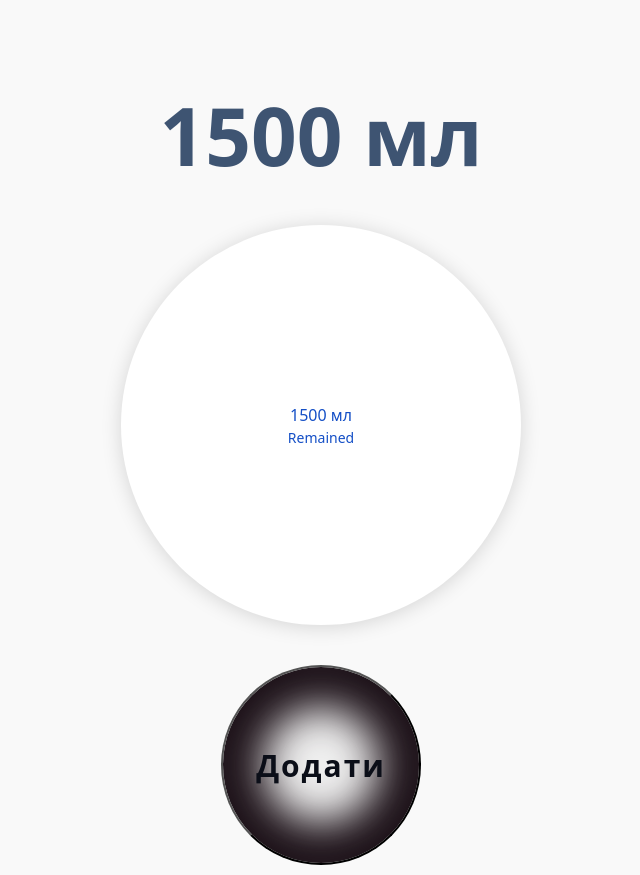
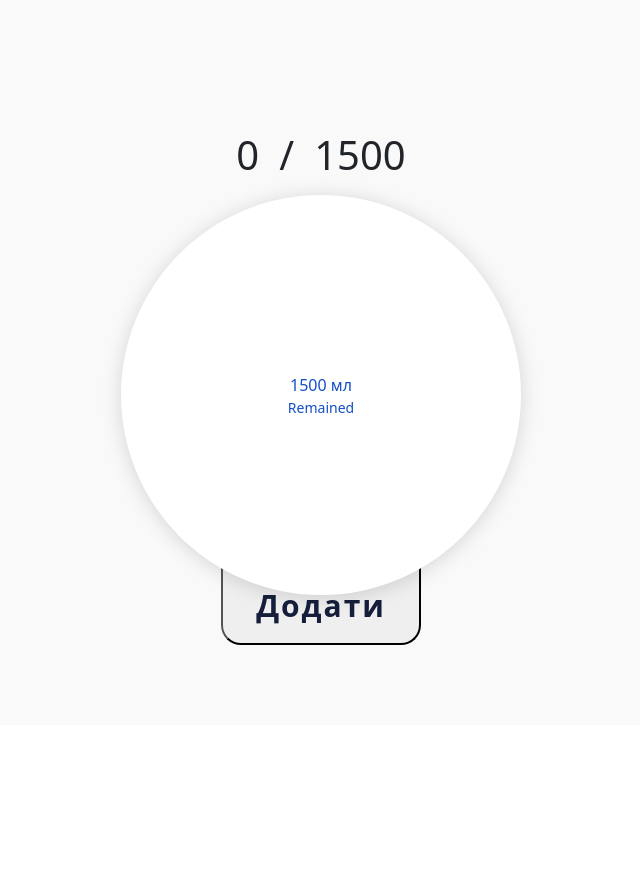
Before and after one commit to SviatLight/water-control, a React (Create React App) app: page /app in a window 1280 px wide. Shown: the whole page, without its empty margins (319-959 px from the left). After the commit the page ends 800 px from the top, so only its background shows below. Built offline with nearby package versions, Linux system fonts and the light colour scheme.

Commit message:
WaterControlApp_0.1

```diff
--- a/src/components/app/WaterControl.jsx
+++ b/src/components/app/WaterControl.jsx
@@ -1,101 +1,64 @@
 import { useState,useRef } from "react";
-import { Prev } from "react-bootstrap/esm/PageItem";
+// import { Prev } from "react-bootstrap/esm/PageItem";
 import style from "./WaterControl.module.css"
 
 
 const WaterControl = () => {
 
   const [dailyRate, setDailyRate] = useState(1500);
-  const [percentage, setPercentage] = useState(0);
-  const [liters, setLiters] = useState(1500);
   let [consumed, setConsumed] = useState(0);
   const [glass, setGlass] = useState(300);
-  let [nubmerGlasses, setNubmerGlasses] = useState(20);
-
-  let vuputo = 0;
+  let nubmerGlassess = Math.round(glass / dailyRate * 100);
+  let [nubmerGlasses, setNubmerGlasses] = useState(nubmerGlassess);
 
 
-
-  const percentages = useRef();
+  const percentage = useRef();
   const remaineds = useRef();
 
 
   const buttonClick = () =>  {
+    console.log(nubmerGlasses);
+    const percentageStyles = percentage.current.style;
+    const remainedsStyles = remaineds.current.style;
+    setNubmerGlasses(nubmerGlassess + nubmerGlasses)
 
-    const percentagesStyles = percentages.current.style;
-    const remainedsStyles = remaineds.current.style;
-    setNubmerGlasses(nubmerGlasses + 20)
-
-    if (percentagesStyles.height === "320px"){
+    if (nubmerGlasses === 100 || nubmerGlasses > 100){
       remainedsStyles.height = 0;
-      percentagesStyles.height = 400 * nubmerGlasses / 100  + "px";
+      remainedsStyles.visibility = "hidden";
+      percentageStyles.height = 400 * nubmerGlasses / 100  + "px";
       setConsumed(consumed + glass);
       alert('Ви випили денну норму');
     } else{
-      console.log(nubmerGlasses);
-      percentagesStyles.height = 400 * nubmerGlasses / 100  + "px";
-      console.log(percentagesStyles.height)
-      percentagesStyles.visibility = 'visible';
+      console.log(nubmerGlasses)
+      percentageStyles.height = 400 * nubmerGlasses / 100  + "px";
+      console.log(percentageStyles.height)
+      percentageStyles.visibility = 'visible';
       setConsumed(consumed + glass);
     }
   };
 
   return (
     <div className= {style.wrapper}>
-      <div className={style.text_header_target}>{dailyRate} мл</div>
-      <div className={style.cup}>
-        <div className={style.remained} id="remained"  ref={remaineds} >
-          <span id="liters">{liters - consumed} мл</span>
-          <small>Remained</small>
-        </div>
-        <div className={style.percentage} ref={percentages} id="percentage" >{nubmerGlasses - 20}%</div>
-      </div>
-      {/* <div className={style.wrapper_target}>
+      {/* <div className={style.text_header_target}>{dailyRate} мл</div> */}
+      <div className={style.wrapper_target}>
         <div id="watter_drunk" className={style.watter_drunk}>{consumed}</div>
         <div className={style.target_dash}>/</div>
         <div id="target" className={style.target}>{dailyRate}</div>
-      </div> */}
+      </div>
+
+      <div className={style.cup}>
+        <div className={style.remained} id="remained"  ref={remaineds} >
+          <span id="liters">{dailyRate - consumed} мл</span>
+          <small>Remained</small>
+        </div>
+        <div className={style.percentage} ref={percentage} id="percentage" >{nubmerGlasses - nubmerGlassess}%</div>
+      </div>
 
       <button className={style.button} onClick={() => buttonClick()} >Додати</button>
 
     </div>
    );
 
-
-
-
-  // console.log(remained.current);
-
-  //   const percentage = document.getElementById("percentage");
-  //   const listers = document.getElementById('liters');
-  //   listers.innerHTML = `${dailyRate}`;
-
-  //   percentage.style.height = `${330 * nubmerGlasses / 100}px`
-  //   percentage.innerText = `${Math.round(consumed * 100 / dailyRate)}%`
-  //   nubmerGlasses += 20;
-
-
-  //   if( percentage.style.height === "330px") {
-  //     remained.style.visibility = 'hidden'
-  //     remained.style.height = 0
-  //   } else {
-  //     remained.style.visibility = 'visible'
-  //     listers.innerHTML = `${dailyRate - consumed}g`
-  //   }
-
-
-  //   let result = document.querySelector("#watter-drunk").innerHTML = consumed;
-  //   console.log(result)
-  //   if (result === dailyRate){
-  //     alert('Ви випили денну норму');
-  //     consumed += glass;
-
-  //   }else{
-  //     result = document.querySelector("#watter-drunk").innerHTML = consumed;
-  //     consumed += glass;
-  //     console.log(result)
-  //   }
-  // };
 }
 
 export default WaterControl;
--- a/src/components/app/WaterControl.module.css
+++ b/src/components/app/WaterControl.module.css
@@ -27,7 +27,7 @@
   display: flex;
   gap: 20px;
   position: relative;
-  bottom: 140px;
+  top: 50px;
 }
 
 .watter_drunk {
@@ -47,6 +47,7 @@
   flex-direction: column;
   overflow: hidden;
   position: relative;
+  z-index: 1;
 }
 
 
@@ -74,20 +75,20 @@
 
 
 .button{
-  height: 200px;
+  height: 80px;
   width: 200px;
   font-size: 30px;
-  color: rgb(11, 14, 24);
+  color: rgb(21, 30, 59);
   text-decoration: none;
   display: inline-block;
   padding: 15px 30px;
   margin: 10px 20px;
-  border-radius: 10px;
-  box-shadow: 0 0 40px 40px #1d1219 inset, 0 0 0 0 #271720;
   font-weight: bold;
   letter-spacing: 2px;
-  border-radius: 50%;
+  border-radius: 0 0 20px 20px;
   transition: .15s ease-in-out;
+  position: relative;
+  bottom: 70px;
 }
 
 .button:hover {
@@ -96,7 +97,5 @@
   }
 
 .button:active {
-  position: relative;
-  top: 2px;
-  right: 3px;
+  opacity: 0.85;
  }
```
